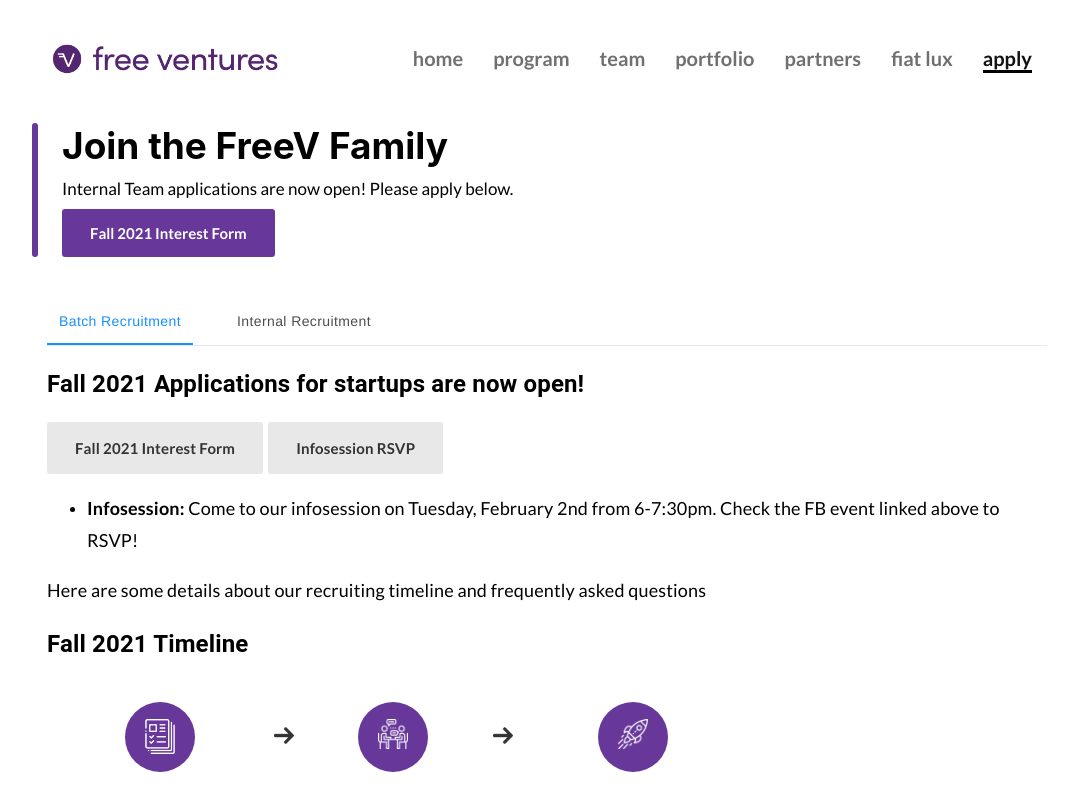
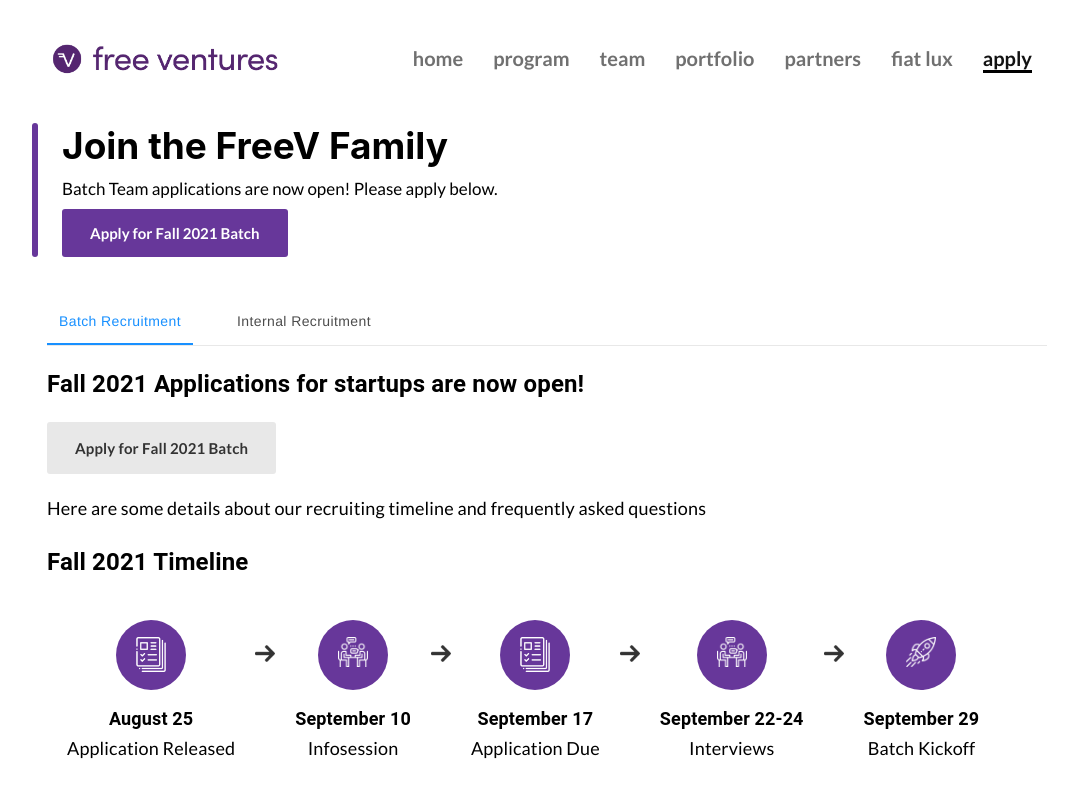
Before and after one commit to Free-Ventures-Cal/website, a React (Create React App) app: page /apply in a window 1280 px wide. Shown: the top 791 px of the page, without its empty margins (93-1171 px from the left). Built offline with nearby package versions, Linux system fonts and the light colour scheme.

Commit message:
[feat] update application timeline and links

```diff
--- a/src/Components/Apply.js
+++ b/src/Components/Apply.js
@@ -81,7 +81,7 @@
     console.log(value);
 }, [value])
 
-let airtableLink = "https://docs.google.com/forms/d/e/1FAIpQLSeihpMeC5mqwXfJY2F-q1K7lTNq_Hv8zqOVTquaoB3wLq_aag/viewform";
+let airtableLink = "https://airtable.com/shrlPznExt1PAdSER";
 
 
 let batchFAQContent = [
@@ -123,9 +123,9 @@
         <section>
             <GenericTop
                 header={'Join the FreeV Family'}
-                description={'Internal Team applications are now open! Please apply below.'}
+                description={'Batch Team applications are now open! Please apply below.'}
             >
-                <a href={airtableLink} className="genericButton" target="_blank">Fall 2021 Interest Form</a>
+                <a href={airtableLink} className="genericButton" target="_blank">Apply for Fall 2021 Batch</a>
             </GenericTop>
             <GenericPage>
                 <div className={classes.root}>
@@ -140,22 +140,7 @@
 
                     <TabPanel value={value} index={0}>
                         <h2>Fall 2021 Applications for startups are now open!</h2>
-                        <a href={airtableLink} className="genericButtonGray" target="_blank">Fall 2021 Interest Form</a>
-                        <a href="https://www.facebook.com/events/415880429743413" className="genericButtonGray" target="_blank">Infosession RSVP</a>
-
-                        <ul>
-                            {/* <li>
-                                <p>
-                                    <strong>Coffee chats: </strong>sign up for a informational coffee chat to learn more about our program and ask any questions you have. Coffee chats are non-evaluative and not necessary to be admitted to the program.
-                                </p>
-                            </li> */}
-                            <li>
-                                <p>
-                                    <strong>Infosession: </strong> Come to our infosession on Tuesday, February 2nd from 6-7:30pm. Check the FB event linked above to RSVP!
-                                </p>
-                            </li>
-
-                        </ul>
+                        <a href={airtableLink} className="genericButtonGray" target="_blank">Apply for Fall 2021 Batch</a>
 
                         <p>Here are some details about our recruiting timeline and frequently asked questions</p>
                         <h2>Fall 2021 Timeline</h2>
@@ -164,8 +149,8 @@
                                 <div>
                                     <img src={application} alt="" />
                                 </div>
-                                <h2>February 5th, 11:59pm</h2>
-                                <p>Applications close</p>
+                                <h2>August 25</h2>
+                                <p>Application Released</p>
                             </article>
                             <span>
                                 <img src={arrow} />
@@ -174,7 +159,27 @@
                                 <div>
                                     <img src={interview} alt="" />
                                 </div>
-                                <h2>February 10th-12th</h2>
+                                <h2>September 10</h2>
+                                <p>Infosession</p>
+                            </article>
+                            <span>
+                                <img src={arrow} />
+                            </span>
+                            <article>
+                                <div>
+                                    <img src={application} alt="" />
+                                </div>
+                                <h2>September 17</h2>
+                                <p>Application Due</p>
+                            </article>
+                            <span>
+                                <img src={arrow} />
+                            </span>
+                            <article>
+                                <div>
+                                    <img src={interview} alt="" />
+                                </div>
+                                <h2>September 22-24</h2>
                                 <p>Interviews</p>
                             </article>
                             <span>
@@ -184,8 +189,8 @@
                                 <div>
                                     <img src={rocket} alt="" />
                                 </div>
-                                <h2>February 22nd</h2>
-                                <p>Spring 2021 Batch Starts</p>
+                                <h2>September 29</h2>
+                                <p>Batch Kickoff</p>
                             </article>
                         </div>
                         <h2>What we look for</h2>
```
